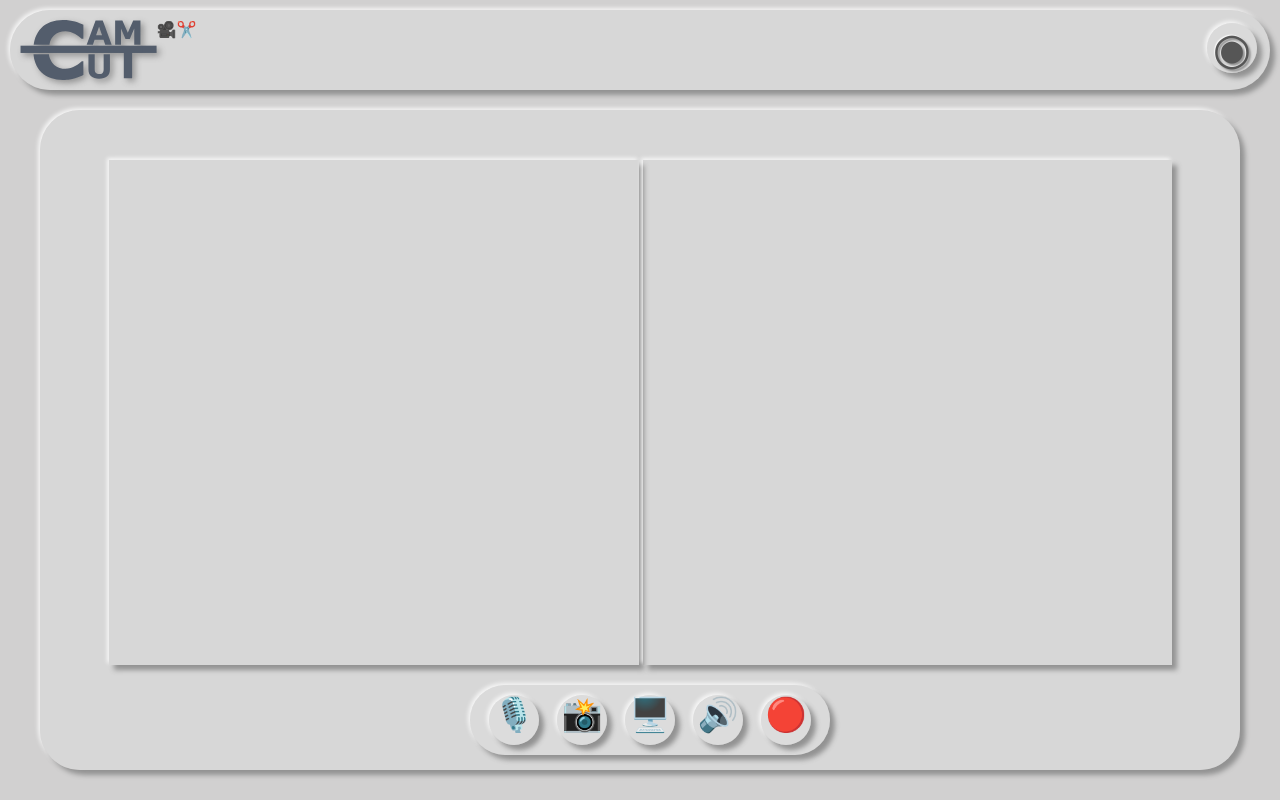
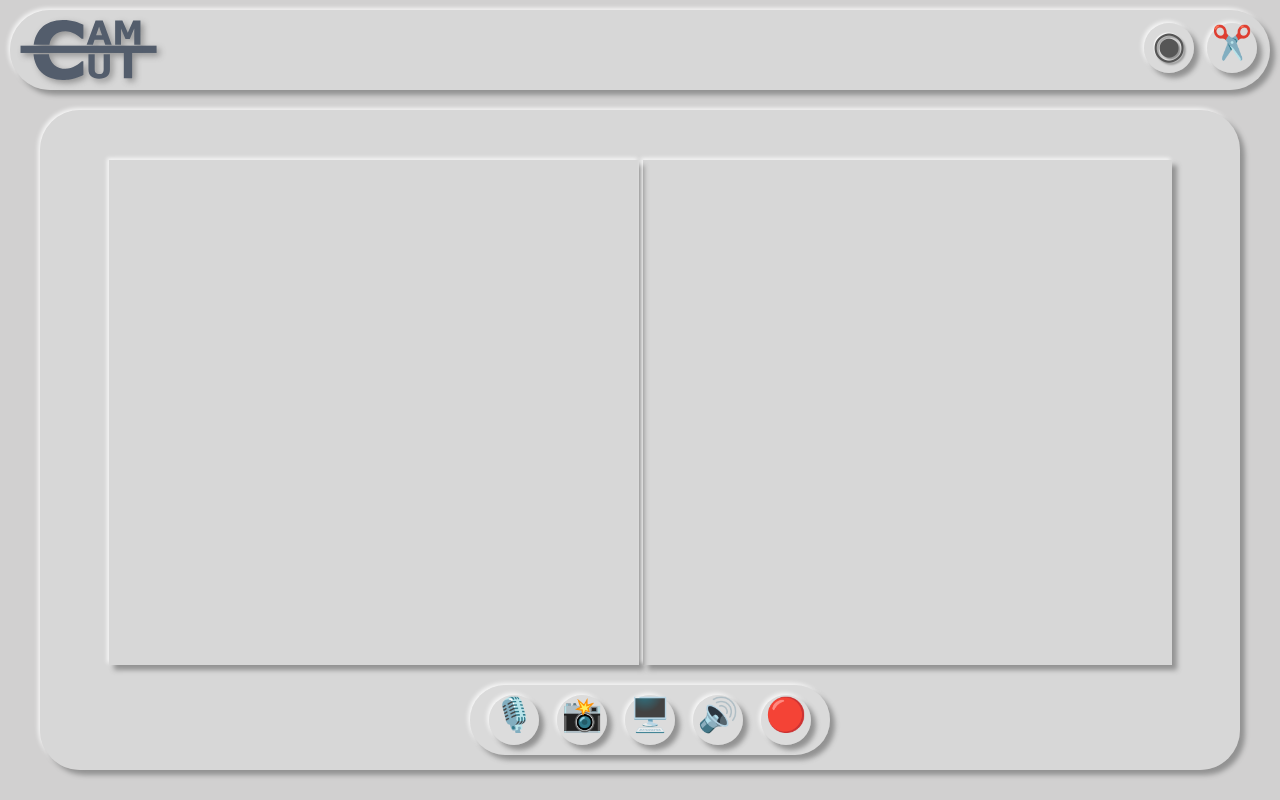
Before and after one commit to rcdevkota/CamCut, a plain HTML site: page index.html in a window 1280 px wide. Drawn offline with Linux system fonts and the light colour scheme.

Commit message:
seitenwechsel

```diff
--- a/index.html
+++ b/index.html
@@ -15,7 +15,7 @@
 		<header>
 			<div class="headerContent">
 				<img id="logo" style="float: left;" src="resources/logo.svg">
-				<div style="float: left;">🎥✂️</div>
+				<a id="camCutSwop" href="cut.html">✂️</a>
 				<input type="checkbox" class="checkbox" id="checkboxDark">
 				<label for="checkboxDark" class="button" id="darkbutton">
 					◉
--- a/style.css
+++ b/style.css
@@ -69,7 +69,6 @@ header{
   height: 100%;
   box-shadow: 5px 5px 5px var(--shade-color),
               -2px -2px 4px var(--backbounce-color);
-
 }
 
 .footer{
@@ -124,7 +123,7 @@ input:checked + label {
 #darkbutton {
   float: right;
   margin: 3px;
-  font-size: 44px;
+  font-size: 38px;
   color: #565656;
 
   text-shadow: 2px 2px 2px var(--shade-color),
@@ -140,3 +139,20 @@ input:checked + label {
   color: rgb(170 170 170);
   background-color: rgb(56 56 56);
 }
+
+
+#camCutSwop{
+  margin: 3px;
+  margin-left: 10px;
+  font-size: 33px;
+  float: right;
+  user-select: None;
+  text-align: center;
+  border-radius: 40px;
+  width: 50px;
+  height: 50px;
+  text-decoration:none;
+  background-color: var(--onTop-color);
+  box-shadow: 5px 5px 5px var(--shade-color),
+              -2px -2px 4px var(--backbounce-color);
+}
```
Also changed, not shown: cut.html (+1 -1 lines).
